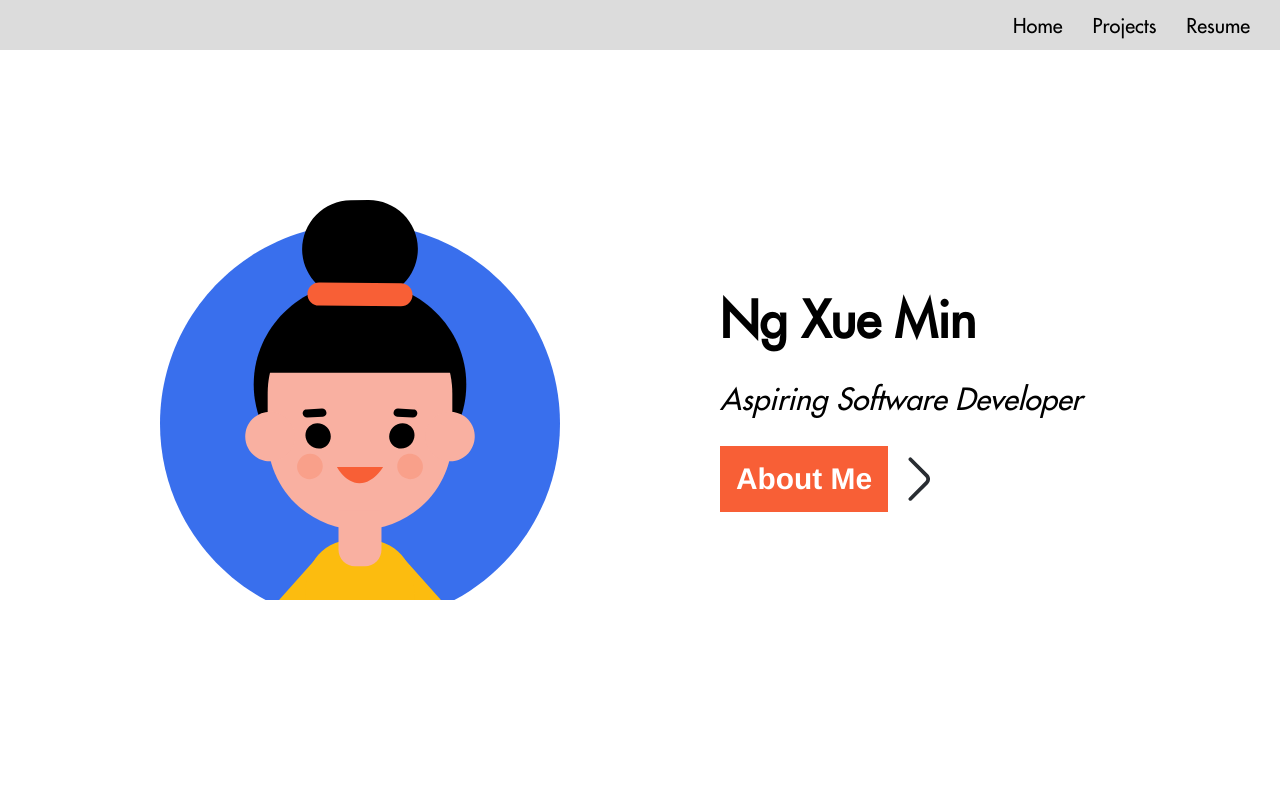
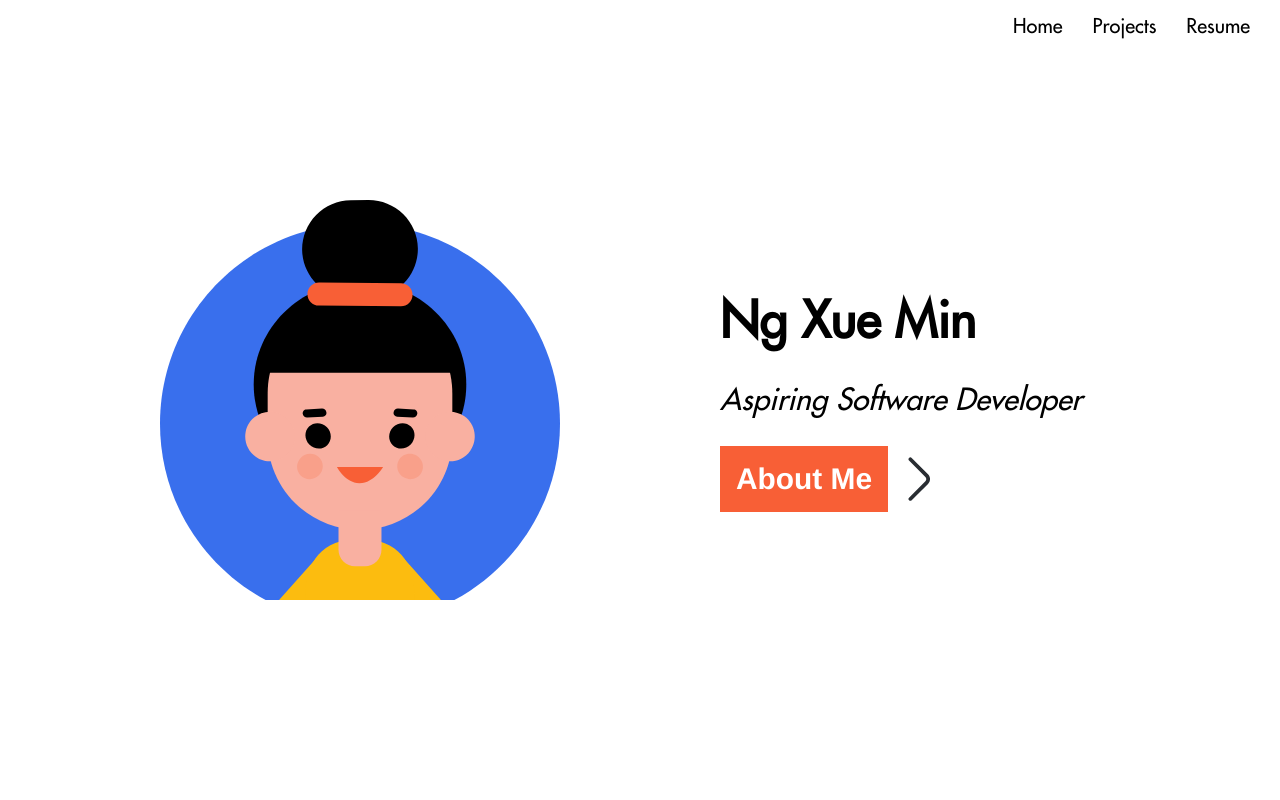
Before and after one commit to xueminzzz/My-Portfolio-Website, a Next.js app: page / in a window 1280 px wide. Shown: the top 800 px of the page. Built offline with nearby package versions, Linux system fonts and the light colour scheme.

Commit message:
trying something

```diff
--- a/app/components/navbar/navbar-desktop/index.module.css
+++ b/app/components/navbar/navbar-desktop/index.module.css
@@ -11,7 +11,7 @@
     align-items: center;
     position: fixed;
     top: 0;
-    background-color: gainsboro;
+    background-color: white;
     height: 50px;
 }
 
--- a/app/components/navbar/navbar-mobile/index.module.css
+++ b/app/components/navbar/navbar-mobile/index.module.css
@@ -11,8 +11,8 @@
         width: 100%;
         height: auto;
         background-color: #3CC157;
-        position: absolute;
-        margin-top: 0;
+        position: fixed;
+        top: 0;
     }
 
     .navbar-ul {
```
